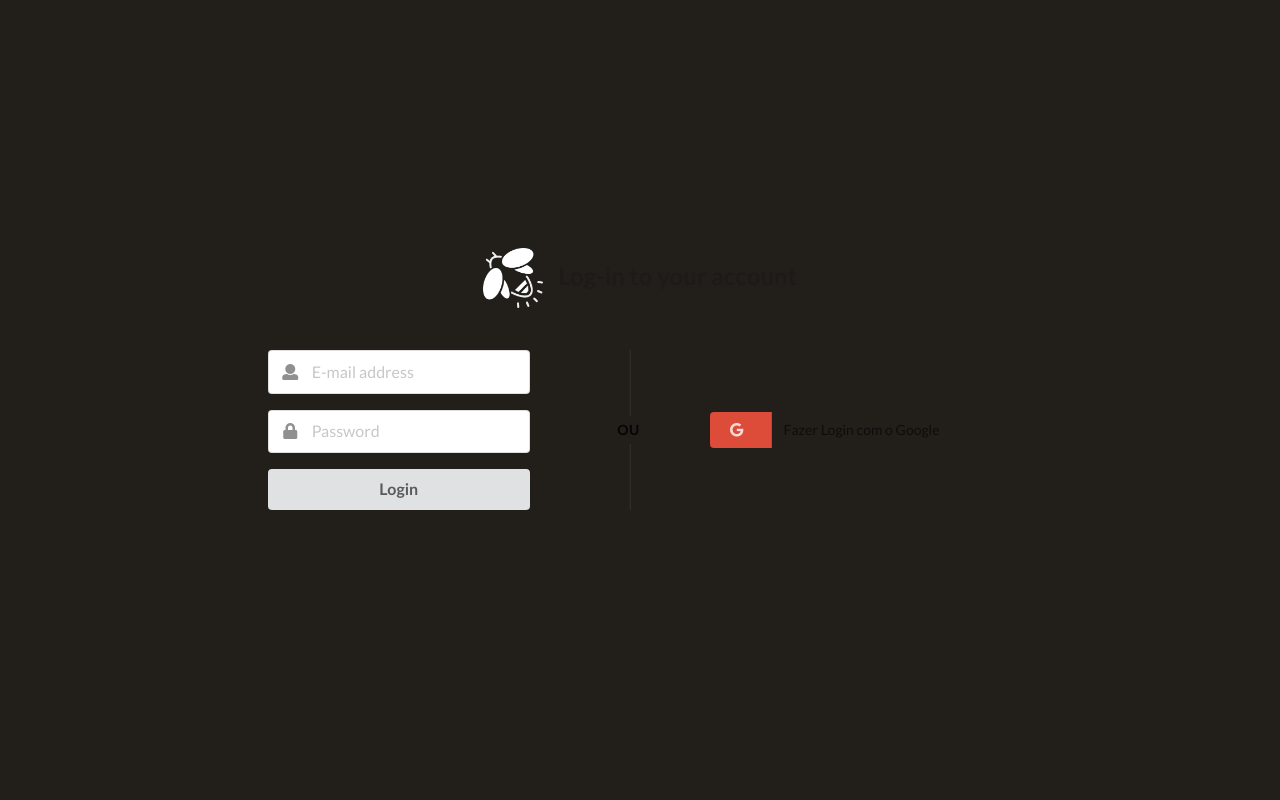
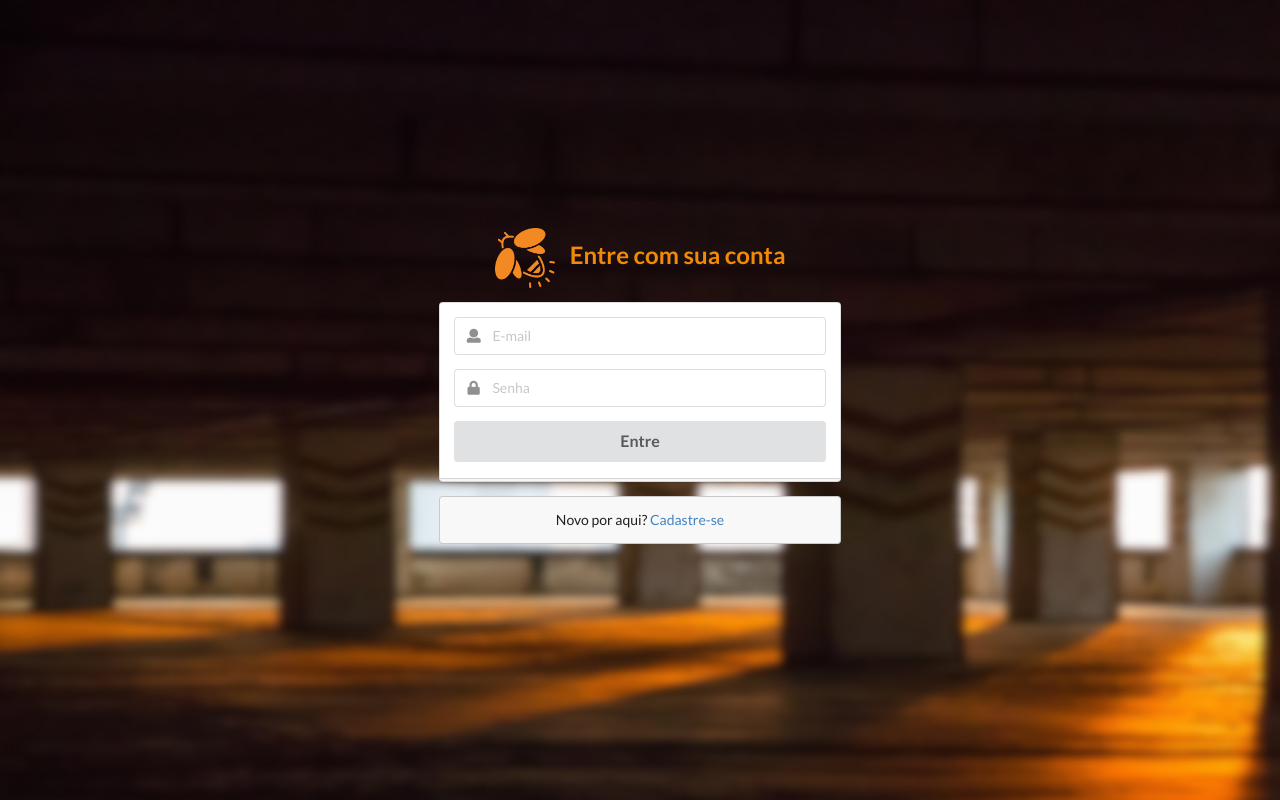
Before and after one commit to ianbandrade/TIS-II_Vagalugue, a plain HTML site: page login.html in a window 1280 px wide. Drawn offline with nearby package versions, Linux system fonts and the light colour scheme; files whose address does not match are found by name.

Commit message:
set_login

```diff
--- a/login.html
+++ b/login.html
@@ -2,7 +2,6 @@
 <html>
 
 <head>
-  <!-- Standard Meta -->
   <meta charset="utf-8" />
   <meta http-equiv="X-UA-Compatible" content="IE=edge,chrome=1" />
   <meta name="viewport" content="width=device-width, initial-scale=1.0, maximum-scale=1.0">
@@ -11,124 +10,45 @@
     integrity="sha256-hVVnYaiADRTO2PzUGmuLJr8BLUSjGIZsDYGmIJLv2b8=" crossorigin="anonymous"></script>
   <script src="Frontend/node_modules/semantic-ui/dist/semantic.min.js"></script>
   <script src="Frontend/node_modules/jquery-mask-plugin/dist/jquery.mask.min.js"></script>
-  <!-- Site Properties -->
-  <title>Login Example - Semantic</title>
-
-
-  <style type="text/css">
-    body {
-      background-color: rgb(34, 31, 27);
-    }
-
-    body>.grid {
-      height: 100%;
-    }
-
-    .image {
-      margin-top: -100px;
-    }
-
-    .column {
-      max-width: 800px;
-    }
-    .parag{
-      color: rgb(31, 26, 26);
-    }
-  </style>
-  <script>
-    $(document)
-      .ready(function () {
-        $('.ui.form')
-          .form({
-            fields: {
-              email: {
-                identifier: 'email',
-                rules: [
-                  {
-                    type: 'empty',
-                    prompt: 'Please enter your e-mail'
-                  },
-                  {
-                    type: 'email',
-                    prompt: 'Please enter a valid e-mail'
-                  }
-                ]
-              },
-              password: {
-                identifier: 'password',
-                rules: [
-                  {
-                    type: 'empty',
-                    prompt: 'Please enter your password'
-                  },
-                  {
-                    type: 'length[6]',
-                    prompt: 'Your password must be at least 6 characters'
-                  }
-                ]
-              }
-            }
-          })
-          ;
-      })
-      ;
-  </script>
+  <script src="script.js"></script>
+  <link rel="stylesheet" href="style.css">
+  <title>Login</title>
 </head>
 
 <body>
 
   <div class="ui middle aligned center aligned grid">
-    <div class=" 18 wide column">
-      <h2 class="ui gray image header">
-        <img src="vagalugue branco.png" class="image">
-        <div class="content">
-          <p class="parag"> Log-in to your account </p>
+    <div class="column">
+      <h2 class="ui image header">
+        <img src="imgs/vagalugue.png" class="image">
+        <div class="content parag">
+          Entre com sua conta
         </div>
       </h2>
-      <div class="ui basic segment">
-        <div class="ui two column middle aligned center aligned grid">
-          <div class="left floated right aligned six wide column">
-            <form class="ui attached large form">
-
+      <form class="ui large form">
+        <div class="ui stacked segment">
           <div class="field">
             <div class="ui left icon input">
               <i class="user icon"></i>
-                  <input type="text" name="email" placeholder="E-mail address">
+              <input type="text" name="email" placeholder="E-mail">
             </div>
           </div>
           <div class="field">
             <div class="ui left icon input">
               <i class="lock icon"></i>
-                  <input type="password" name="password" placeholder="Password">
+              <input type="password" name="password" placeholder="Senha">
             </div>
           </div>
-              <button class="ui fluid large gray submit button">Login</button>
-
-
+          <div class="ui fluid large submit button">Entre</div>
+        </div>
 
         <div class="ui error message"></div>
 
       </form>
+
+      <div class="ui message">
+        Novo por aqui? <a href="#">Cadastre-se</a>
       </div>
-
-          <div class="ui vertical divider">Ou</div>
-
-          <div class="column">
-            <div class="ui labeled button">
-              <div class="ui google plus button">
-                <i class="google icon"></i>
-              </div>
-              <a class="ui basic label button">
-                   Fazer Login com o Google
-               </a>
-            </div>
-          </div>
-        </div>
-      </div>
-
-      <!--      <div class="ui message">
-        New to us? <a href="#">Sign Up</a>
-      </div>-->
     </div>
   </div>
 
--- /dev/null
+++ b/script.js
@@ -0,0 +1,32 @@
+$(document).ready(function() {
+  $(".ui.form").form({
+    fields: {
+      email: {
+        identifier: "email",
+        rules: [
+          {
+            type: "empty",
+            prompt: "Por favor insira um e-mail"
+          },
+          {
+            type: "email",
+            prompt: "Por favor insira um e-mail válido"
+          }
+        ]
+      },
+      password: {
+        identifier: "password",
+        rules: [
+          {
+            type: "empty",
+            prompt: "Por favor insira uma senha"
+          },
+          {
+            type: "length[6]",
+            prompt: "Sua senha deve conter no mínimo 6 caracteres"
+          }
+        ]
+      }
+    }
+  });
+});
--- /dev/null
+++ b/style.css
@@ -0,0 +1,19 @@
+body {
+  background-image: url("imgs/Background.jpg")
+}
+
+body>.grid {
+  height: 100%;
+}
+
+.image {
+  margin-top: -100px;
+}
+
+.column {
+  max-width: 430px;
+}
+
+.parag {
+  color: #F28907;
+}
```
Also changed, not shown: imgs/Background.jpg (added), imgs/vagalugue branco.png (added), imgs/vagalugue.png (added). Lines whose indentation alone changed are shown as unchanged.
